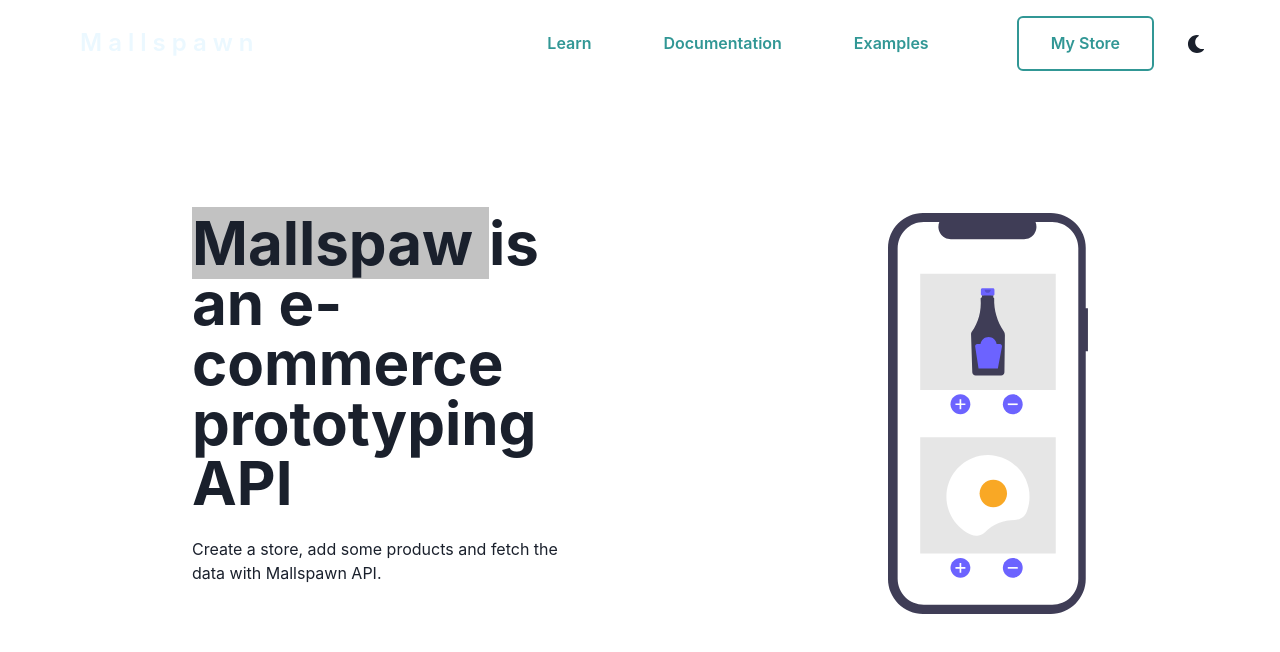
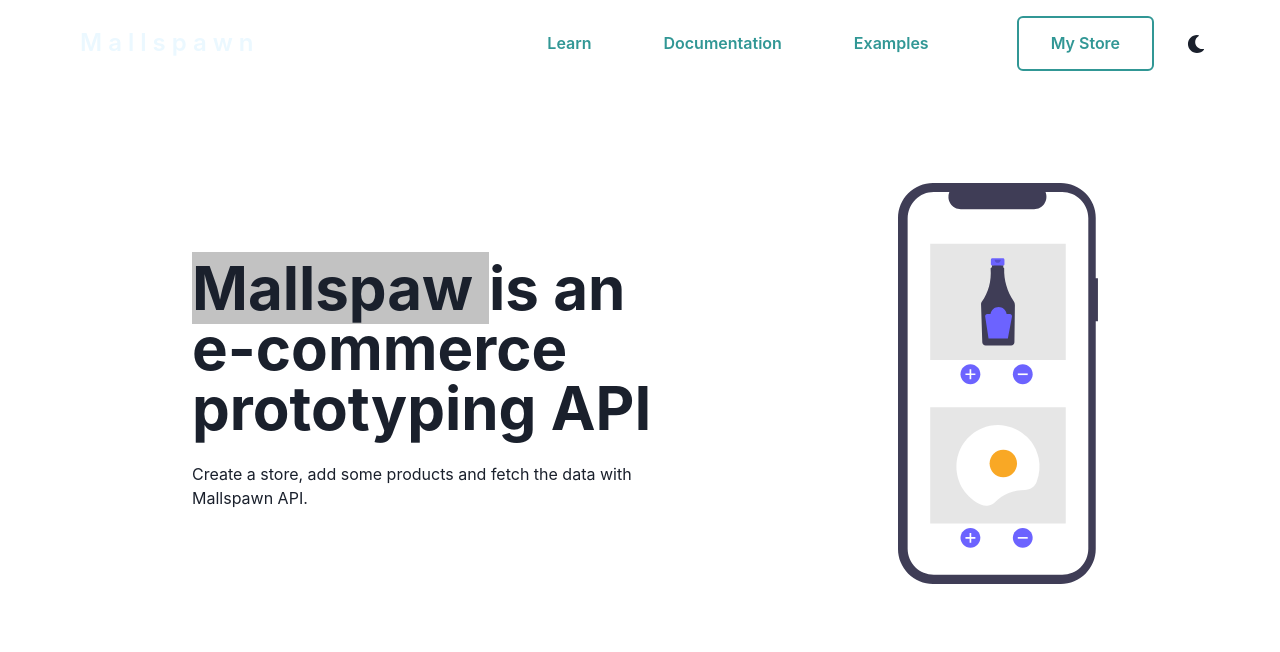
Before and after one commit to caiquesarkis/mallspawn, a React (Create React App) app: page / in a window 1280 px wide. Shown: the top 652 px of the page. Built offline with nearby package versions, Linux system fonts and the light colour scheme.

Commit message:
Adding framer motion

```diff
--- a/src/App.tsx
+++ b/src/App.tsx
@@ -1,4 +1,5 @@
 import {
+  Box,
   ChakraProvider,
   Heading,
   HStack,
@@ -7,8 +8,9 @@ import {
   VStack
 } from "@chakra-ui/react"
 import { Navbar } from "./components/navbar"
+import { extendTheme } from '@chakra-ui/react'
+import { motion } from 'framer-motion'
 
-import { extendTheme } from '@chakra-ui/react'
 
 // example theme
 const theme = extendTheme({
@@ -65,8 +67,9 @@ const theme = extendTheme({
   },
 });
 
-export const App = () => (
-  <ChakraProvider theme={theme}>
+
+export const App = () => {
+  return(<ChakraProvider theme={theme}>
     <Navbar/>
 
     <HStack
@@ -90,15 +93,26 @@ export const App = () => (
           Create a store, add some products and fetch the data with Mallspawn API.
         </Text>
       </VStack>
+
+      <Box
+          as={motion.div}
+          animate={{ x: [150, 0, 10], opacity: [0, 1]}}
+          transition={{ "ease": "easeIn"}}
+          drag='x'
+          dragConstraints={{ left: -100, right: 100 }}
+          whileHover={{ scale: 1.1 }}
+          whileTap={{ scale: 0.9 }}
+          // not work: transition={{ transition: "0.5", ease: "linear" }>
+          >
         <Image
             objectFit="contain"
-        mt={30}
-        ml={300}
             maxW="200"
             src='/images/hero.svg'
             alt='Dan Abramov'
           />
+
+      </Box>
    </HStack>
 
-  </ChakraProvider>
-)
+  </ChakraProvider>)
+}
--- a/src/components/navbar/index.tsx
+++ b/src/components/navbar/index.tsx
@@ -12,6 +12,7 @@ import {
   Heading,
 } from "@chakra-ui/react"
 import { ColorModeSwitcher } from "../../ColorModeSwitcher"
+
 
 interface NavbarLink {
     Route: string,
```
Lines whose indentation alone changed are shown as unchanged.
